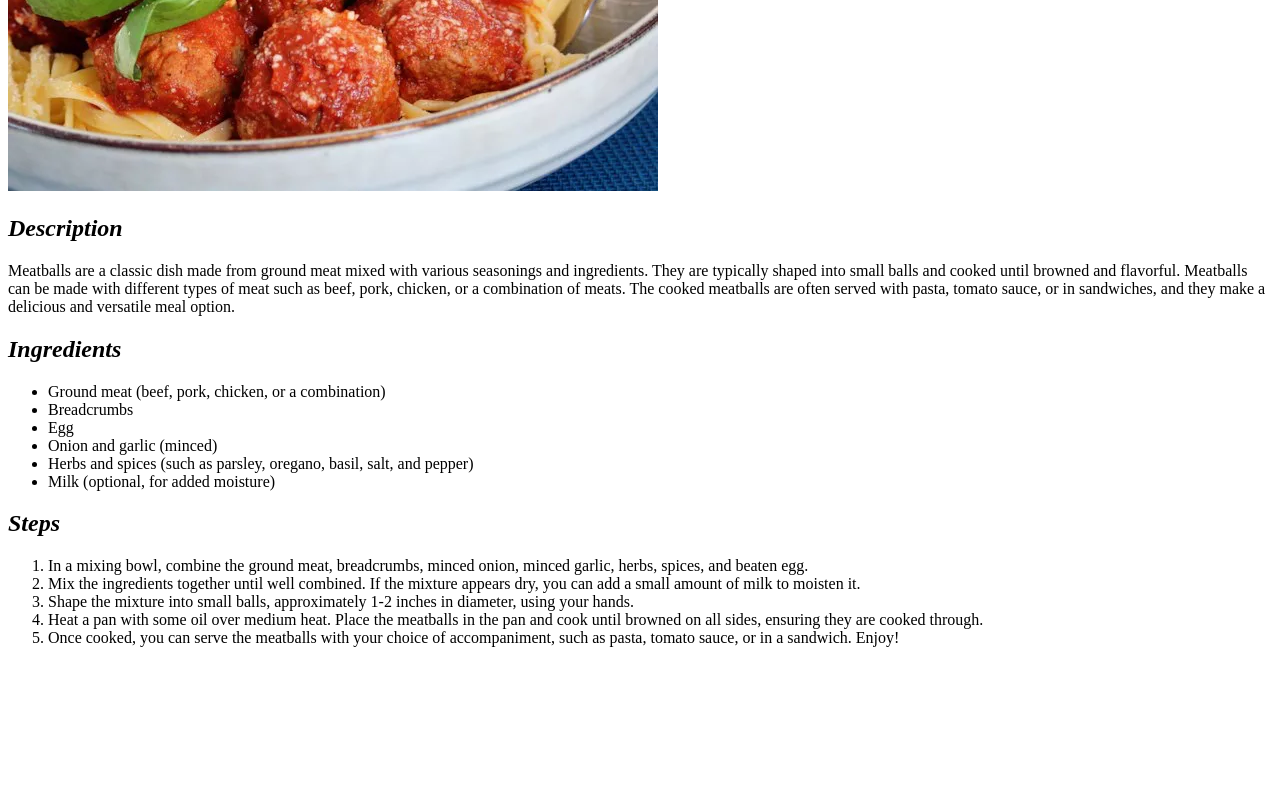
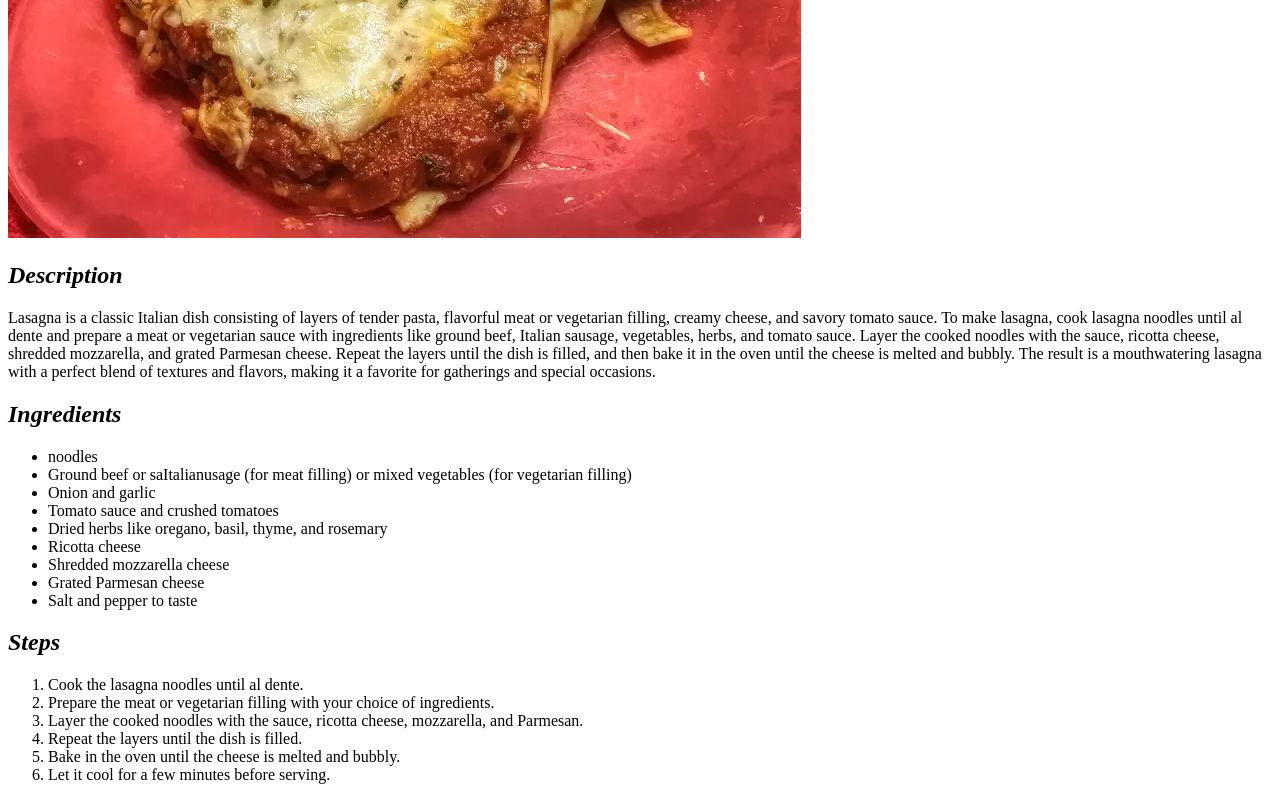
Before and after one commit to ahmeddsakrr/odin-recipes, a plain HTML site: page recipes/lasagna.html in a window 1280 px wide. Shown: the part 354-1154 px from the top of the page. Before the commit the page ends 1017 px from the top, so only its background shows below. Drawn offline with Linux system fonts and the light colour scheme.

Commit message:
Added Lasagna

```diff
--- a/recipes/lasagna.html
+++ b/recipes/lasagna.html
@@ -1,31 +1,46 @@
 <!DOCTYPE html>
 <html lang="en">
     <head>
-        <title>Odin Recipes Project</title>
+        <title>
+            Odin Recipes Project
+        </title>
+        <body>
+            <h1>
+                Lasagna Recipe
+            </h1>
+            <img src="lasagna.jpeg" alt="Lasagna Picture">
+            <h2>
+                <i>Description</i>
+            </h2>
+            <p>
+                Lasagna is a classic Italian dish consisting of layers of tender pasta, flavorful meat or vegetarian filling, creamy cheese, and savory tomato sauce. To make lasagna, cook lasagna noodles until al dente and prepare a meat or vegetarian sauce with ingredients like ground beef, Italian sausage, vegetables, herbs, and tomato sauce. Layer the cooked noodles with the sauce, ricotta cheese, shredded mozzarella, and grated Parmesan cheese. Repeat the layers until the dish is filled, and then bake it in the oven until the cheese is melted and bubbly. The result is a mouthwatering lasagna with a perfect blend of textures and flavors, making it a favorite for gatherings and special occasions.
+            </p>
+            <h2>
+                <i>Ingredients</i>
+            </h2>
+            <ul>
+                <li>noodles</li>
+                <li>Ground beef or  saItalianusage (for meat filling) or mixed vegetables (for vegetarian filling)</li>
+                <li>Onion and garlic</li>
+                <li>Tomato sauce and crushed tomatoes</li>
+                <li>Dried herbs like oregano, basil, thyme, and rosemary</li>
+                <li>Ricotta cheese</li>
+                <li>Shredded mozzarella cheese</li>
+                <li>Grated Parmesan cheese</li>
+                <li>Salt and pepper to taste</li>
+            </ul>
+            <h2>
+                <i>Steps</i>
+            </h2>
+            <ol>
+                <li>Cook the lasagna noodles until al dente.</li>
+                <li>Prepare the meat or vegetarian filling with your choice of ingredients.</li>
+                <li>Layer the cooked noodles with the sauce, ricotta cheese, mozzarella, and Parmesan.</li>
+                <li>Repeat the layers until the dish is filled.</li>
+                <li>Bake in the oven until the cheese is melted and bubbly.</li>
+                <li>Let it cool for a few minutes before serving.</li>
+            </ol>
+
+        </body>
     </head>
-    <body>
-        <h1>Meatballs Recipe</h1>
-        <img src="meatballs.jpeg" alt="Meatballs Picture">
-        <h2><i>Description</i></h2>
-        <p>
-            Meatballs are a classic dish made from ground meat mixed with various seasonings and ingredients. They are typically shaped into small balls and cooked until browned and flavorful. Meatballs can be made with different types of meat such as beef, pork, chicken, or a combination of meats. The cooked meatballs are often served with pasta, tomato sauce, or in sandwiches, and they make a delicious and versatile meal option.
-        </p>
-        <h2><i>Ingredients</i></h2>
-        <ul>
-            <li>Ground meat (beef, pork, chicken, or a combination)</li>
-            <li>Breadcrumbs</li>
-            <li>Egg</li>
-            <li>Onion and garlic (minced)</li>
-            <li>Herbs and spices (such as parsley, oregano, basil, salt, and pepper)</li>
-            <li>Milk (optional, for added moisture)</li>
-        </ul>
-        <h2><i>Steps</i></h2>
-        <ol>
-            <li>In a mixing bowl, combine the ground meat, breadcrumbs, minced onion, minced garlic, herbs, spices, and beaten egg.</li>
-            <li>Mix the ingredients together until well combined. If the mixture appears dry, you can add a small amount of milk to moisten it.</li>
-            <li>Shape the mixture into small balls, approximately 1-2 inches in diameter, using your hands.</li>
-            <li>Heat a pan with some oil over medium heat. Place the meatballs in the pan and cook until browned on all sides, ensuring they are cooked through.</li>
-            <li>Once cooked, you can serve the meatballs with your choice of accompaniment, such as pasta, tomato sauce, or in a sandwich. Enjoy!</li>
-        </ol>
-    </body>
 </html>
```
